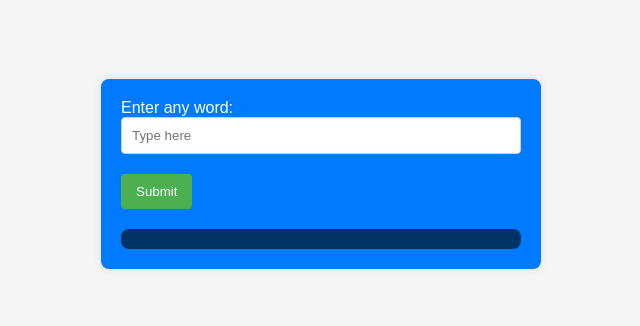
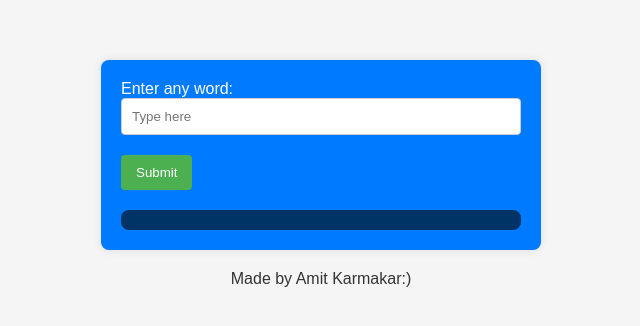
Before and after one commit to amitkarmakar07/thalaforareason, a plain HTML site: page index.html in a window 1280 px wide. Shown: the part 226-552 px from the top of the page, without its empty margins (319-959 px from the left). Drawn offline with nearby package versions, Linux system fonts and the light colour scheme.

Commit message:
Update index.html

```diff
--- a/index.html
+++ b/index.html
@@ -81,6 +81,11 @@
             margin-bottom: 10px;
             border-radius: 8px;
         }
+        footer {
+            margin-top: 20px;
+            text-align: center;
+            color: #333;
+        }
     </style>
 </head>
 
@@ -97,6 +102,9 @@
 
     </div>
 
+    <footer>
+        Made by Amit Karmakar:)
+    </footer>
     <script>
         function checkWord() {
             var inputElement = document.getElementById('wordInput');
```
